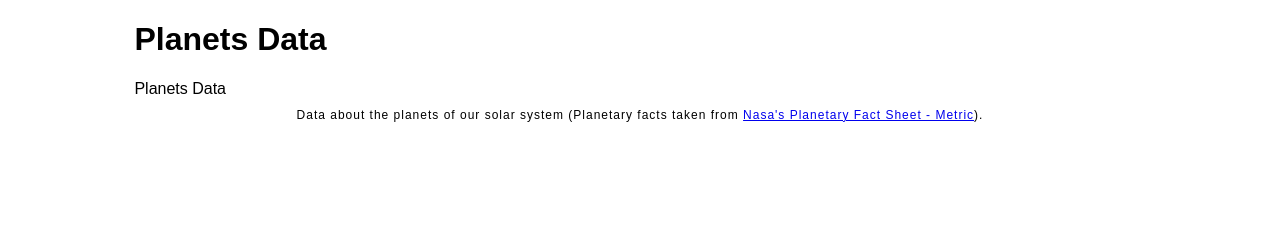
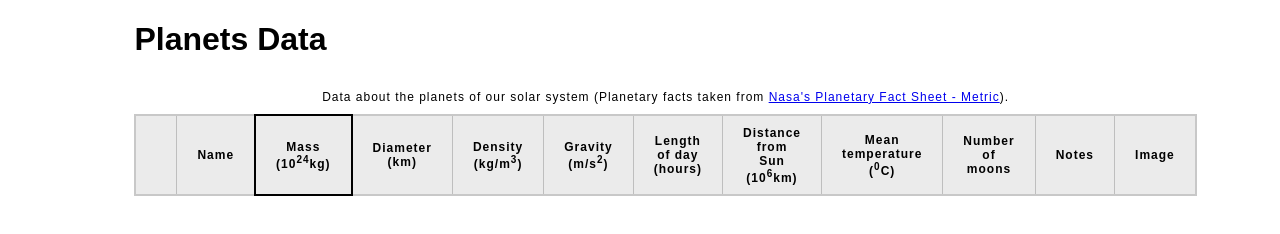
Before and after one commit to jray571/rayj.github.io, a plain HTML site: page index.html in a window 1280 px wide. Drawn offline with Linux system fonts and the light colour scheme.

Commit message:
Update index.html

```diff
--- a/index.html
+++ b/index.html
@@ -35,9 +35,22 @@
                     <col span="2">
                     <col>
                 </colgroup>
-                <thead>
-                    <tr>Planets Data</tr>
-                </thead>
+
+                    <tr>
+                        <th></th>
+                        <th>Name</th>
+                        <th>Mass (10<sup>24</sup>kg)</th>
+                        <th>Diameter (km)</th>
+                        <th>Density (kg/m<sup>3</sup>)</th>
+                        <th>Gravity (m/s<sup>2</sup>)</th>
+                        <th>Length of day (hours)</th>
+                        <th>Distance from Sun (10<sup>6</sup>km)</th>
+                        <th>Mean temperature (<sup>0</sup>C)</th>
+                        <th>Number of moons</th>
+                        <th>Notes</th>
+                        <th>Image</th>
+                    </tr>
+
                 <tbody>
                     <tr></tr>
                     <tr></tr>
```
